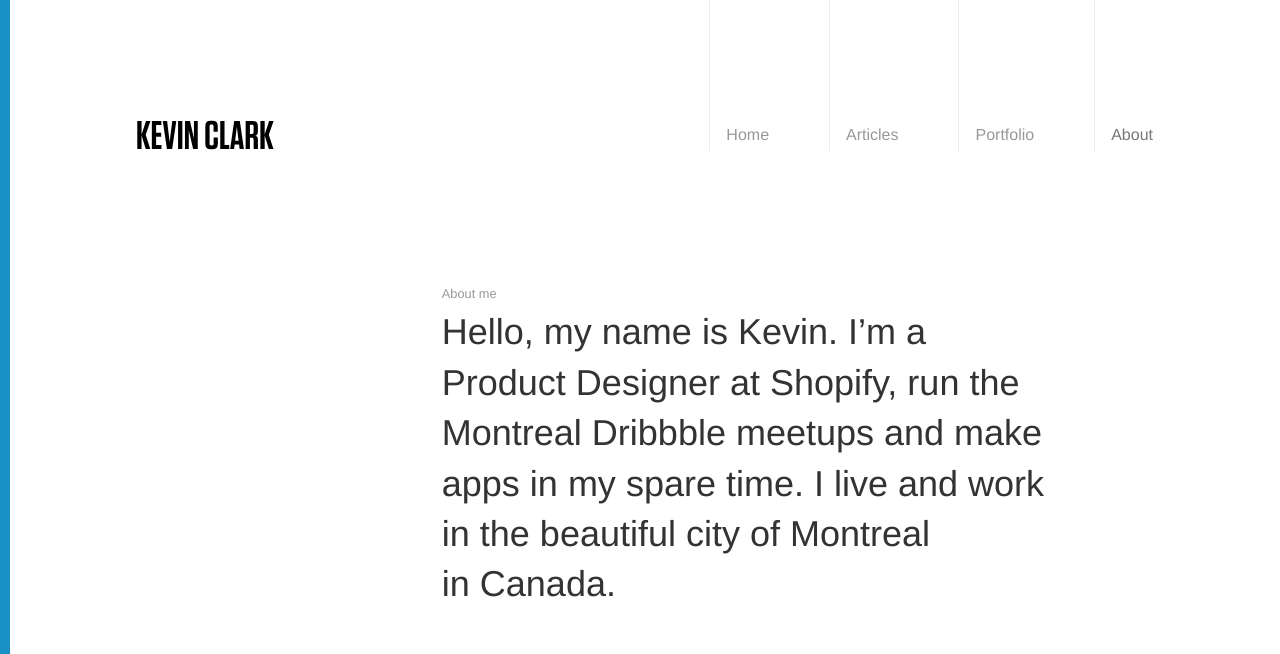
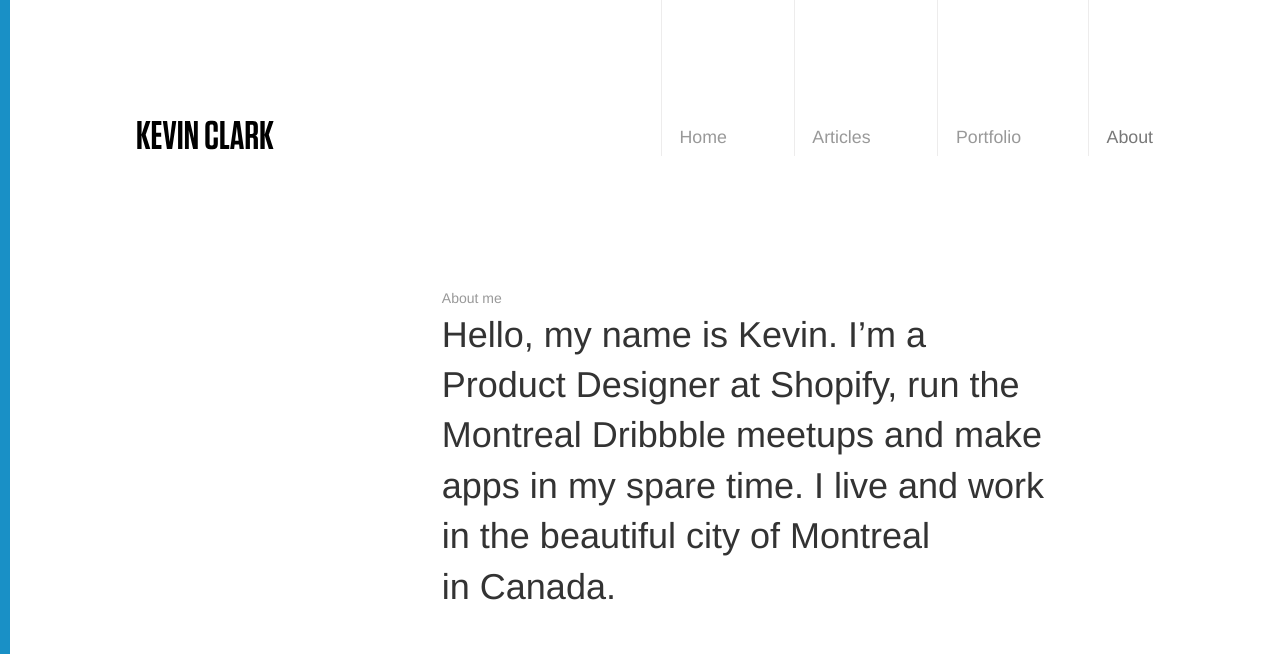
Before and after one commit to vernalkick/kevinclark, a Jekyll site: the page built from about/index.html, in a window 1280 px wide. Shown: the top 654 px of the page. Built offline with Jekyll 4.4.1, drawn with Linux system fonts in a browser that asks for light colours; nearby versions of some CDN libraries; grey boxes are pictures that could not be loaded.

```diff
--- a/_layouts/article-indv.html
+++ b/_layouts/article-indv.html
@@ -9,5 +9,5 @@ layout: default
   <div class="content">
     {{ content }}
   </div>
-  <time datetime="{{ site.time | date_to_xmlschema }}" pubdate>&mdash; Published {{ page.date | timeago: 1 }}</time>
+  <!-- <time datetime="{{ site.time | date_to_xmlschema }}" pubdate>&mdash; Published {{ page.date | timeago: 1 }}</time> -->
 </article>
--- a/_scss/_pages/_article-indv.scss
+++ b/_scss/_pages/_article-indv.scss
@@ -6,6 +6,7 @@
       small {
         color: #999;
         display: block;
+        font-size: .875em;
       }
   }
 
@@ -34,7 +35,7 @@
       margin-top: 1em;
       margin-bottom: 2.5em;
         small {
-          margin-bottom: .5em;
+          margin-bottom: .25em;
         }
     }
 
--- a/articles/index.html
+++ b/articles/index.html
@@ -5,7 +5,7 @@ template: default
 
 <header class="list-page-header">
   <small>Articles</small>
-  <h1>There’s just something about writing ideas down that make you think differently. Communicating ideas effectively is also a big part of design. I need to get better at this, but here are a couple of things I’ve been thinking about lately.</h1>
+  <h1>There’s just something about writing ideas down that make you think differently.<span class="hidden-on-mobile"> Communicating ideas effectively is also a big part of design. I need to get better at this, but here are a couple of things I’ve been thinking about lately.</span></h1>
 </header>
 
 <section class="content-list articles">
--- a/index.html
+++ b/index.html
@@ -6,7 +6,7 @@ title: Home
 <div id="home">
   <header class="list-page-header">
     <small>Hello!</small>
-    <h1>My name is Kevin Clark. I’m a Product Designer at Shopify, run the Montreal Dribbble meetups and make apps in my spare time. I live and work in the beautiful city of Montreal.</h1>
+    <h1>My name is Kevin Clark. I’m a Product Designer at Shopify<span class="hidden-on-mobile">, run the Montreal Dribbble meetups and make apps in my spare time. I live and work in the beautiful city of Montreal</span>.</h1>
     <a href="#">Follow me on Twitter</a>
   </header>
 
--- a/styles/master.css
+++ b/styles/master.css
@@ -327,7 +327,7 @@ pre {
 }
 
 hr {
-  width: 3em;
+  width: 5em;
   height: 2px;
   background-color: #edecec;
   margin: 2em 0;
@@ -337,11 +337,12 @@ hr {
 
 .footnotes:before {
   content: "";
-  display: none;
-  width: 4em;
+  width: 5em;
   height: 2px;
   background-color: #edecec;
-  margin-top: 2.5em;
+  margin: 2em 0;
+  display: block;
+  border: none;
 }
 .footnotes ol {
   margin: 2.5em  0 1.5em;
@@ -380,7 +381,7 @@ hr {
   }
 
   ol li, ul li {
-    font-size: 1.125em;
+    font-size: 1.25em;
   }
 
   blockquote {
@@ -394,7 +395,6 @@ hr {
   }
 
   hr {
-    width: 5em;
     margin: 3em 0;
   }
 
@@ -403,6 +403,10 @@ hr {
     padding-top: 2em;
     padding-bottom: 2em;
     -webkit-overflow-scrolling: touch;
+  }
+
+  .footnotes:before {
+    margin: 3em 0;
   }
 }
 a {
@@ -460,6 +464,11 @@ figcaption {
   line-height: 1.4em;
 }
 
+@media screen and (max-width: 599px) {
+  .hidden-on-mobile {
+    display: none;
+  }
+}
 #home .content-list.articles li:last-child {
   display: none;
 }
@@ -626,6 +635,7 @@ figcaption {
 .indv header small {
   color: #999;
   display: block;
+  font-size: .875em;
 }
 .indv .content figure img {
   margin-left: -10%;
@@ -645,7 +655,7 @@ figcaption {
     margin-bottom: 2.5em;
   }
   .indv header small {
-    margin-bottom: .5em;
+    margin-bottom: .25em;
   }
   .indv .content figure {
     margin: 2em 0;
```
Also changed, not shown: _scss/_base/_media.scss (+9 -0 lines), _scss/_base/_typography.scss (+12 -7 lines).
